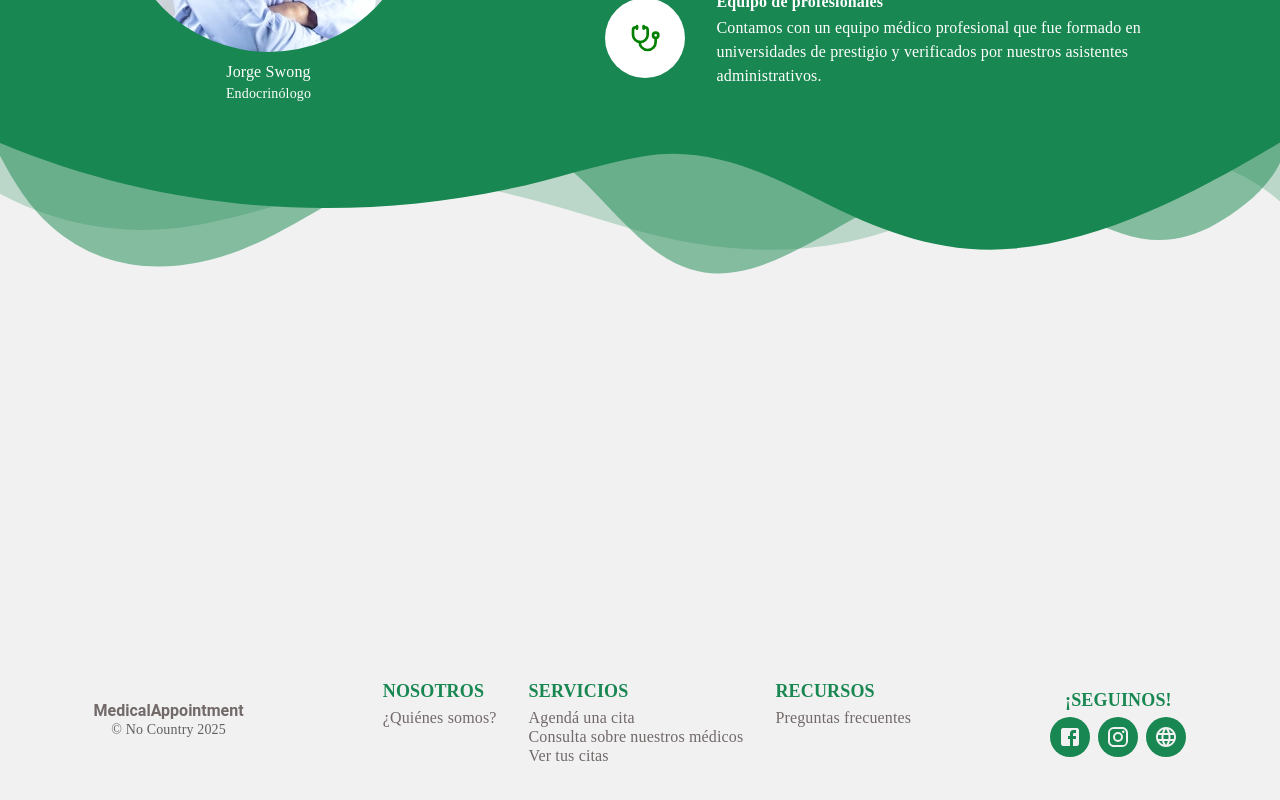
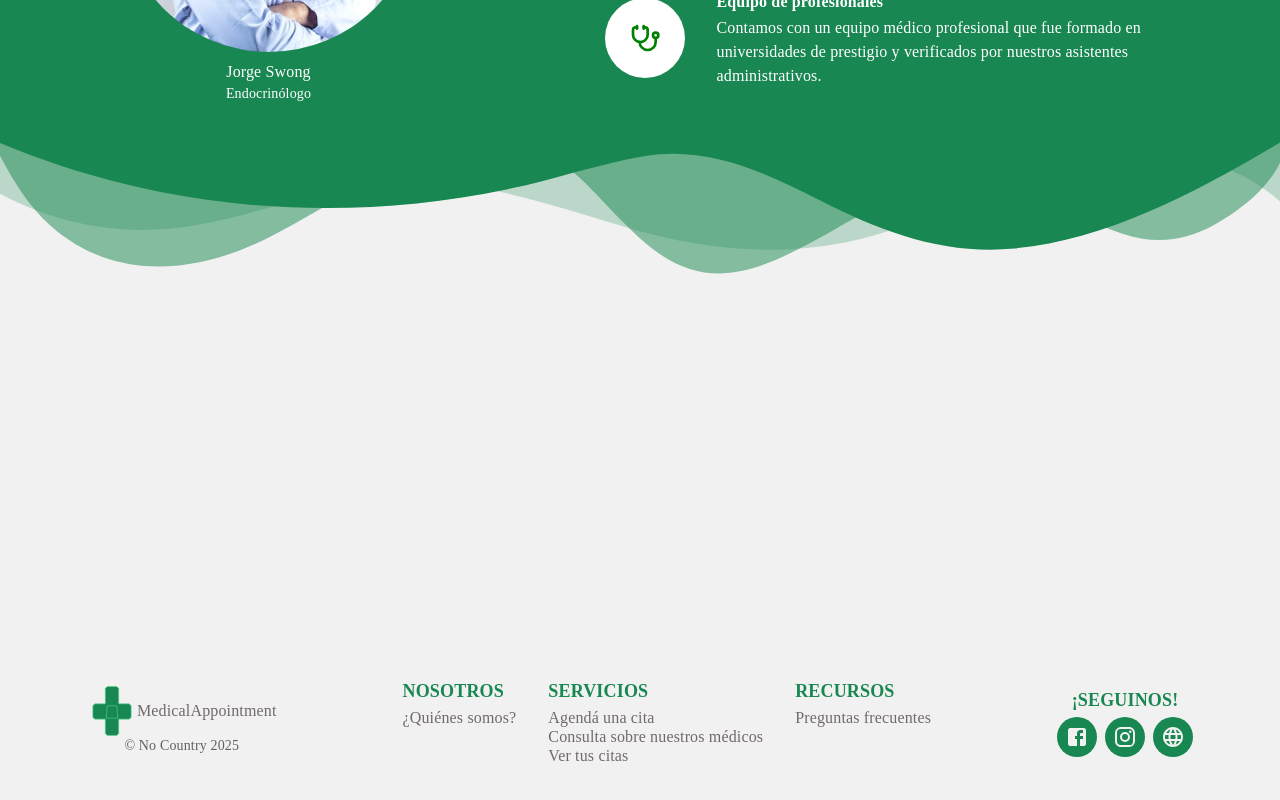
Before and after one commit to fr4ncisx/medicalappointment-nocountry, a React (Vite) app in the folder frontend/: page / in a window 1280 px wide. Shown: the part 1504-2304 px from the top of the page. Built offline with nearby package versions, Linux system fonts and the light colour scheme; a web font is replaced by a local one.

Commit message:
feat: se agrego el componente Logo al footer

```diff
--- /dev/null
+++ b/frontend/src/components/layout/Footer/Logo.tsx
@@ -0,0 +1,6 @@
+
+export const Logo = () => (
+    <svg xmlns="http://www.w3.org/2000/svg" viewBox="0.4 10.4 41.2 52.2" width={"50px"} height={"50px"}>
+        <path d="M16 11H26L28 13V29H39L41 31V43L39 45H28V60L26 62H16L14 60V45H3L1 43V31L3 29H14V13ZM16 31H26L27 44H15Z" stroke="#4DDB94" stroke-width=".6" fill="#198751" />
+    </svg>
+);
--- a/frontend/src/components/layout/Footer/LogoSection/LogoSection.tsx
+++ b/frontend/src/components/layout/Footer/LogoSection/LogoSection.tsx
@@ -1,6 +1,7 @@
 import { Box, Typography } from "@mui/material";
 import { Anchor } from "@ui/Anchor/Anchor";
 import { FooterStyle } from "../FooterStyle";
+import { Logo } from "../Logo";
 
 export const LogoSection = () => {
     return (
@@ -9,8 +10,12 @@ export const LogoSection = () => {
                 to="#"
                 ariaLabel="logo de la pagina web"
             >
-                {/* Appointment iría verde oscuro, falta logo */}
-                MedicalAppointment
+                <Box display={"flex"} alignItems={"center"}>
+                    <Logo />
+                    <Typography>
+                        MedicalAppointment
+                    </Typography>
+                </Box>
             </Anchor>
             <Typography variant="body2" color="textSecondary">
                 © No Country 2025
```
